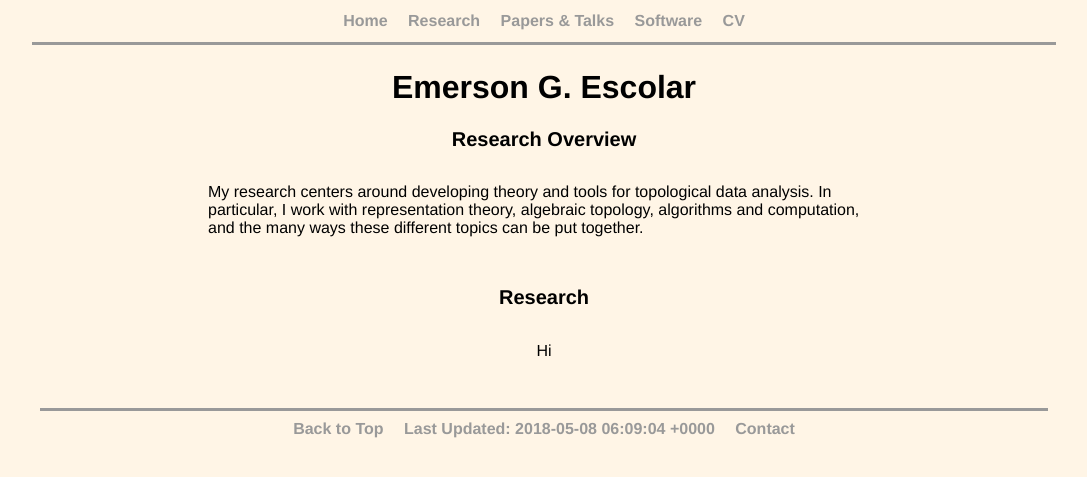
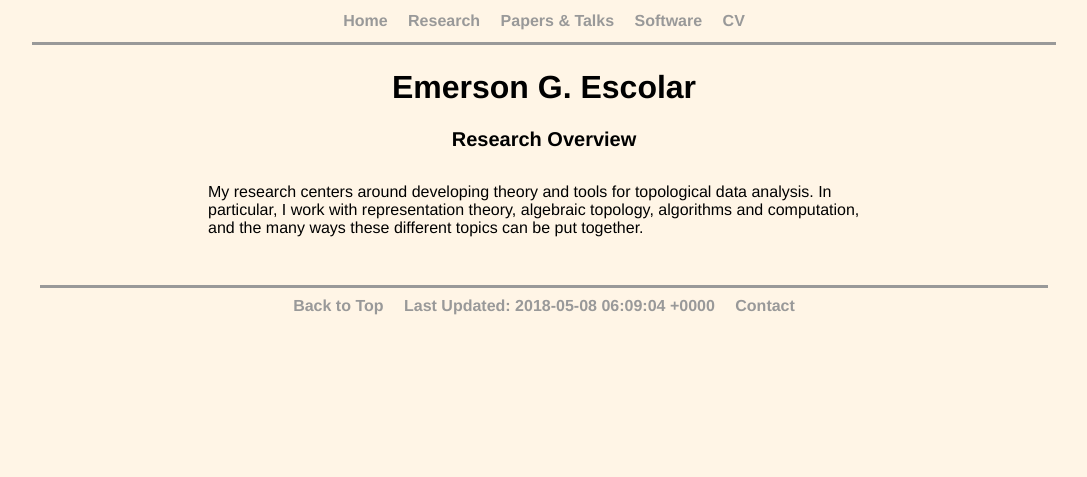
Before and after one commit to emerson-escolar/emerson-escolar.github.io, a Jekyll site: the page built from research.html, in a window 1280 px wide. Shown: the top 477 px of the page, without its empty margins (96-1183 px from the left). Built offline with Jekyll 4.4.1, drawn with Linux system fonts in a browser that asks for light colours.

Commit message:
hide incomplete section in "research"

```diff
--- a/research.html
+++ b/research.html
@@ -14,11 +14,11 @@ title: Emer's Research
 </section>
 
 
-<section>
-	<h2> Research </h2>
-	<div class = "wordbox">
-		<p>
-			Hi
-		</p>
-	</div>
-</section>
+<!-- <section> -->
+<!-- 	<h2> Research </h2> -->
+<!-- 	<div class = "wordbox"> -->
+<!-- 		<p> -->
+<!-- 			Hi -->
+<!-- 		</p> -->
+<!-- 	</div> -->
+<!-- </section> -->
```
